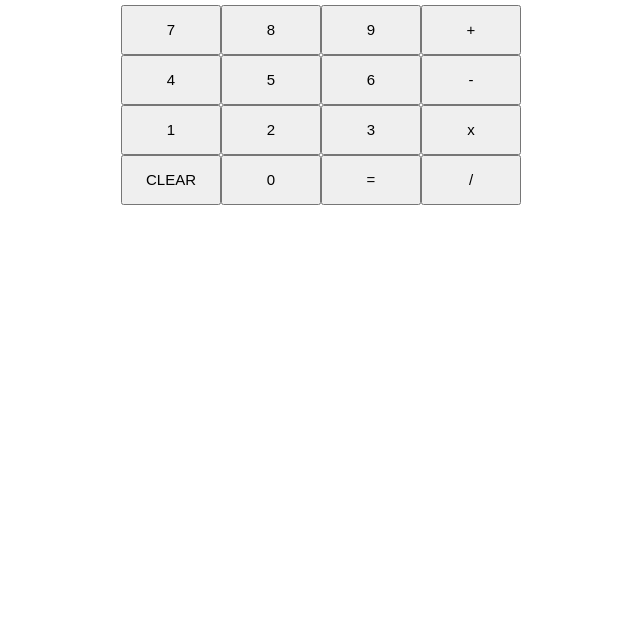
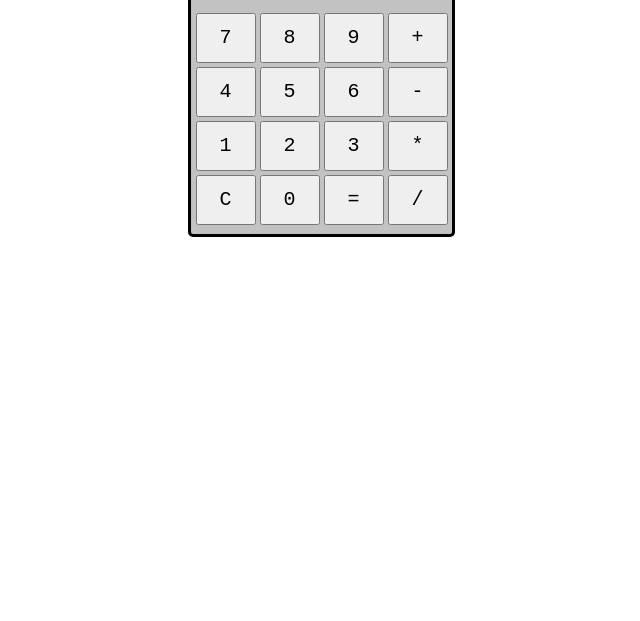
Before and after one commit to shaanlegros/calculator, a plain HTML site: page index.html in a window 1280 px wide. Shown: the part 179-800 px from the top of the page, without its empty margins (319-959 px from the left). Drawn offline with Linux system fonts and the light colour scheme.

Commit message:
change display

```diff
--- a/calculator.js
+++ b/calculator.js
@@ -1,12 +1,52 @@
 function add(x,y) {
     return x + y;
 }
-function substract(x,y) {
+function subtract(x,y) {
     return x-y;
 }
 function multiply(x,y) {
     return x*y;
 }
 function divide(x,y) {
-    return x/y;
+    if (y !== 0) {
+        return x/y;
+    } else {
+        return "UNDEFINED";
+    }
 }
+function clear() {
+    //create a function to clear the display
+}
+
+const display = document.querySelector("#display");
+const numbers = document.querySelectorAll(".number");
+
+let displayOperation = [];
+
+numbers.forEach((button) => {
+    button.addEventListener("click", () => {
+        displayOperation.push(button.textContent);
+        display.textContent = displayOperation.join("");
+    });
+});
+
+
+/* brainstorm - two parts: 1. display  2. actual calculation
+
+1.
+for each of the buttons
+if it's not equals, clear, or operator
+    select the text and turn into a number
+replace current display with an array
+    array: clicked button added to array each time
+    update array
+
+then - either additional number added or operator
+    add to display
+
+display text of array - no spaces
+
+2.
+when equals button is clicked - compute
+clear function - start back at zero
+*/
--- a/index.html
+++ b/index.html
@@ -6,31 +6,31 @@
 </head>
 <body>
     <h1 class="center">
-        Shaan's  Calculator Machine
+        Shaan's Calculator Machine
     </h1>
-    <section id="display">
-        <div>Output</div>
-    </section>
+    <section id="calc">
+    <section id="display">0</section>
     <div class="center">
         <section id="operations">
-            <button id="7">7</button>
-            <button id="8">8</button>
-            <button id="9">9</button>
-            <button id="add">+</button>
-            <button id="4">4</button>
-            <button id="5">5</button>
-            <button id="6">6</button>
-            <button id="subtract">-</button>
-            <button id="1">1</button>
-            <button id="2">2</button>
-            <button id="3">3</button>
-            <button id="multiple">x</button>
-            <button id="clear">CLEAR</button>
-            <button id="0">0</button>
+            <button id="seven" class="number">7</button>
+            <button id="eight" class="number">8</button>
+            <button id="nine" class="number">9</button>
+            <button id="add" class="operator">+</button>
+            <button id="four" class="number">4</button>
+            <button id="five" class="number">5</button>
+            <button id="six" class="number">6</button>
+            <button id="subtract" class="operator">-</button>
+            <button id="one" class="number">1</button>
+            <button id="two" class="number">2</button>
+            <button id="three" class="number">3</button>
+            <button id="multiply" class="operator">*</button>
+            <button id="clear">C</button>
+            <button id="zero" class="number">0</button>
             <button id="equals">=</button>
-            <button id="divide">/</button>
+            <button id="divide" class="operator">/</button>
         </section>
     </div>
+    </section>
 </body>
 <script type="text/javascript" src="calculator.js"></script>
 </html>
--- a/styles.css
+++ b/styles.css
@@ -2,6 +2,7 @@
     display: grid;
     grid-template-columns: repeat(4, 1fr);
     grid-template-rows: repeat(4, 1fr);
+    padding-right: 3px;
 }
 .center {
     text-align: center;
@@ -12,8 +13,11 @@
 }
 button {
     height: 50px;
-    width: 100px;
-    font-size: 15px;
+    width: 60px;
+    font-size: 20px;
+    margin-left: 0.2em;
+    margin-bottom: 0.2em;
+    font-family: monospace;
 }
 #display {
     font-size: 30px;
@@ -21,9 +25,20 @@ button {
     padding-top: 10px;
     display: flex;
     margin: 0 auto;
+    padding-right: 10px;
     justify-content: flex-end;
     border: solid thin;
-    width: 400px;
+    width: 240px;
     border-radius: 3px;
     background-color: rgb(219, 219, 243);
 }
+#calc {
+    border: solid thin;
+    border-width: 3px;
+    width: 251px;
+    padding: 5px;
+    position: relative;
+    margin: 0 auto;
+    border-radius: 5px;
+    background-color: rgb(194, 194, 194);
+}
```
